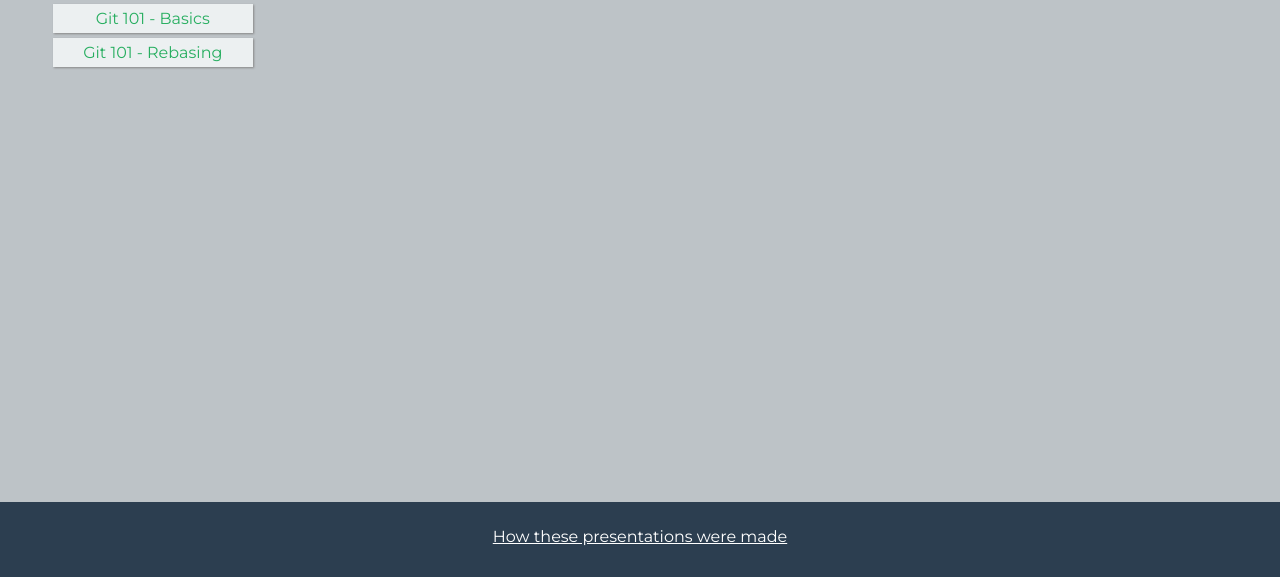
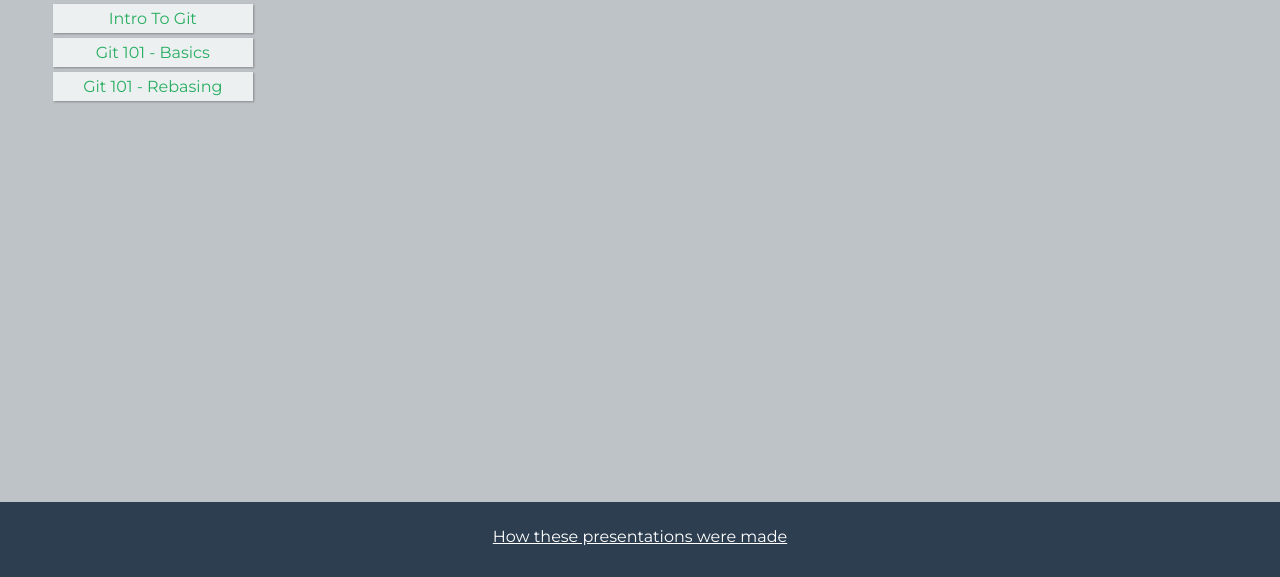
Before and after one commit to spoonben/presentations, a plain HTML site: page index.html in a window 1280 px wide. Shown: the part 223-800 px from the top of the page. Drawn offline with Linux system fonts and the light colour scheme.

```diff
--- a/index.html
+++ b/index.html
@@ -18,6 +18,7 @@
 			<h1> Ben Spoon </h1>
 			<h2> Presentations </h2>
 			<ul>
+				<li class="presentation"><a href="intro-to-git.html">Intro To Git</a></li>
 				<li class="presentation"><a href="git101.html">Git 101 - Basics</a></li>
 				<li class="presentation"><a href="git101-2.html">Git 101 - Rebasing</a></li>
 			</ul>
```
